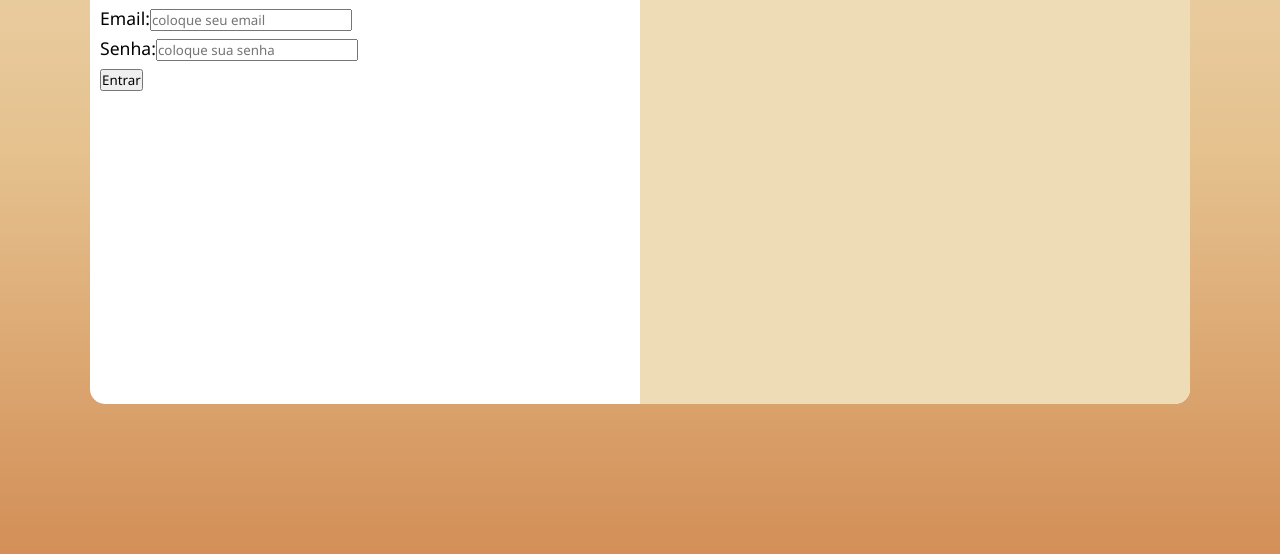
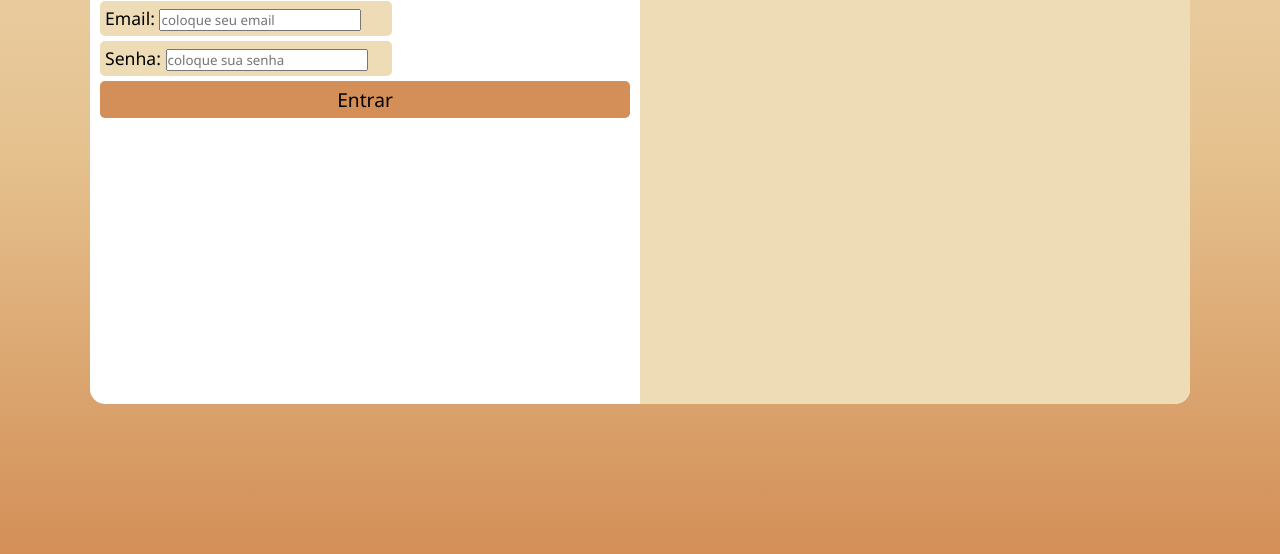
Before and after one commit to johanneshbmachado-bit/projeto-login, a plain HTML site: page login.html in a window 1280 px wide. Shown: the part 246-800 px from the top of the page. Drawn offline with Linux system fonts and the light colour scheme.

Commit message:
finalizei a tela de login

```diff
--- a/estilos/media-querie.css
+++ b/estilos/media-querie.css
@@ -26,6 +26,33 @@
         height: 100%;
         padding: 20px;
     }
+
+    div.forms{
+    margin-bottom: 5px;
+    font-size: 1.1em;
+    background-color: #EEDCB7;
+    width: 55%;
+    border-radius: 5px;
+    padding: 5px;
+}
+    div.enviar > input[type = "submit"] {
+    display: block;
+    width: 100%;
+    border-radius: 5px;
+    font-size: 1.2em;
+
+}
+
+    div.enviar > input:hover{
+    background-color: #ad7547;
+    color: white;
+}
+    div.enviar:hover{
+    background-color: #ad7547;
+    color: white;
+    transition: .5s ease;
+}
+
 }
 
 @media screen and (min-width:1200px) {
@@ -47,5 +74,27 @@
         width: 50%;
         height: 100%;
     }
-
+    div.forms{
+    margin-bottom: 5px;
+    font-size: 1.1em;
+    background-color: #EEDCB7;
+    width: 55%;
+    border-radius: 5px;
+    padding: 5px;
 }
+    div.enviar > input[type = "submit"] {
+    display: block;
+    width: 100%;
+    border-radius: 5px;
+    font-size: 1.2em;
+}
+    div.enviar > input:hover{
+    background-color: #ad7547;
+    color: white;
+}
+    div.enviar:hover{
+    background-color: #ad7547;
+    color: white;
+    transition: .5s ease;
+}
+}
--- a/estilos/style.css
+++ b/estilos/style.css
@@ -51,12 +51,33 @@ section#login > div#form{
     padding: 10px;
 }
 
+div#form > h1 {
+    margin-bottom: 5px;
+    font-size: 1.5em;
+}
+
 div#form > p {
     margin-bottom: 5px;
-    font-size: 1.2em;
+
 }
 
-div.forms{
+div.forms {
+    background-color: #EEDCB7;
+    padding: 2px;
+    border-radius: 5px;
     margin-bottom: 5px;
-    font-size: 1.1em;
 }
+
+div.enviar{
+    background-color: #D38F57;
+    text-align: center;
+    padding: 5px;
+    width: 100%;;
+    border-radius: 5px;
+}
+div.enviar > input{
+    font-size: 1.5em;
+    width: 90%;
+    background-color: transparent;
+    border: none;
+}
--- a/login.html
+++ b/login.html
@@ -20,11 +20,19 @@
 
                 <form action="index.html" method="post">
 
-                    <div class="forms"><label for="iemail">Email:<input type="email" name="email" id="iemail" required placeholder="coloque seu email"></label> </div>
+                    <div class="forms">
+                        <label for="iemail">Email:</label>
 
-                   <div class="forms"> <label for="isenha">Senha:<input type="password" name="senha" id="isenha" required placeholder="coloque sua senha" minlength="8"></label></div>
+                        <input type="email" name="email" id="iemail" required placeholder="coloque seu email">
+                    </div>
 
-                    <div class="forms"><input type="submit" value="Entrar"></div>
+                   <div class="forms">
+                        <label for="isenha">Senha:</label>
+
+                        <input type="password" name="senha" id="isenha" required placeholder="coloque sua senha" minlength="8">
+                    </div>
+
+                    <div class="enviar"><input type="submit" value="Entrar"></div>
                 </form>
             </div>
         </section>
```
